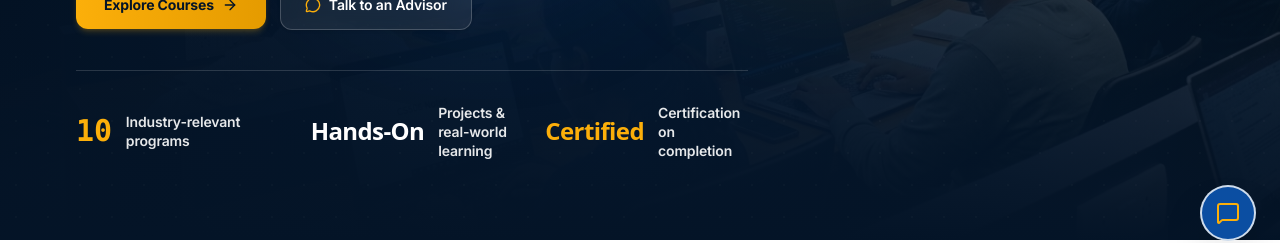
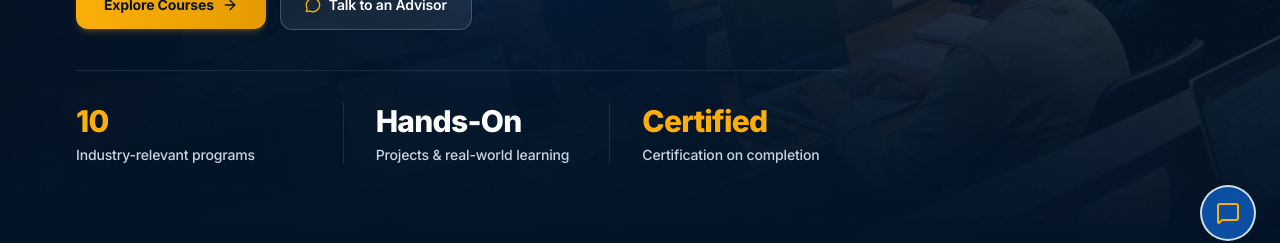
Before and after one commit to guru1301/SkillMantraAcadmey, a Next.js app: page / in a window 1280 px wide. Shown: the part 535-778 px from the top of the page. Built offline with nearby package versions, Linux system fonts and the light colour scheme; no server answers.

Commit message:
feat(hero): elegant vertical stat layout with hairline dividers and unconstrained labels

```diff
--- a/src/components/sections/HeroSection.tsx
+++ b/src/components/sections/HeroSection.tsx
@@ -78,28 +78,30 @@ export default function HeroSection() {
           </div>
 
           {/* Directly below Talk to an Advisor: The 3 Metrics */}
-          <div className="pt-8 border-t border-white/15 grid grid-cols-1 sm:grid-cols-3 gap-6 sm:gap-8 max-w-2xl">
-            <div className="flex items-center gap-3.5">
-              <div className="text-3xl font-black text-[#FCAF0A] font-mono shrink-0">10</div>
-              <div className="text-xs sm:text-sm font-semibold text-white/90 leading-snug">
+          <div className="pt-8 border-t border-white/10 grid grid-cols-1 sm:grid-cols-3 gap-6 sm:gap-8 max-w-3xl">
+            <div>
+              <div className="text-2xl sm:text-3xl font-extrabold text-[#FCAF0A] tracking-tight">
+                10
+              </div>
+              <div className="text-xs sm:text-sm text-slate-300 mt-1.5 font-medium leading-snug">
                 Industry-relevant programs
               </div>
             </div>
 
-            <div className="flex items-center gap-3.5">
-              <div className="text-2xl font-black text-white font-sans tracking-tight shrink-0 whitespace-nowrap">
+            <div className="border-t sm:border-t-0 sm:border-l border-white/10 pt-4 sm:pt-0 sm:pl-8">
+              <div className="text-2xl sm:text-3xl font-extrabold text-white tracking-tight">
                 Hands-On
               </div>
-              <div className="text-xs sm:text-sm font-semibold text-white/90 leading-snug">
+              <div className="text-xs sm:text-sm text-slate-300 mt-1.5 font-medium leading-snug">
                 Projects &amp; real-world learning
               </div>
             </div>
 
-            <div className="flex items-center gap-3.5">
-              <div className="text-2xl font-black text-[#FCAF0A] font-sans tracking-tight shrink-0 whitespace-nowrap">
+            <div className="border-t sm:border-t-0 sm:border-l border-white/10 pt-4 sm:pt-0 sm:pl-8">
+              <div className="text-2xl sm:text-3xl font-extrabold text-[#FCAF0A] tracking-tight">
                 Certified
               </div>
-              <div className="text-xs sm:text-sm font-semibold text-white/90 leading-snug">
+              <div className="text-xs sm:text-sm text-slate-300 mt-1.5 font-medium leading-snug">
                 Certification on completion
               </div>
             </div>
```
